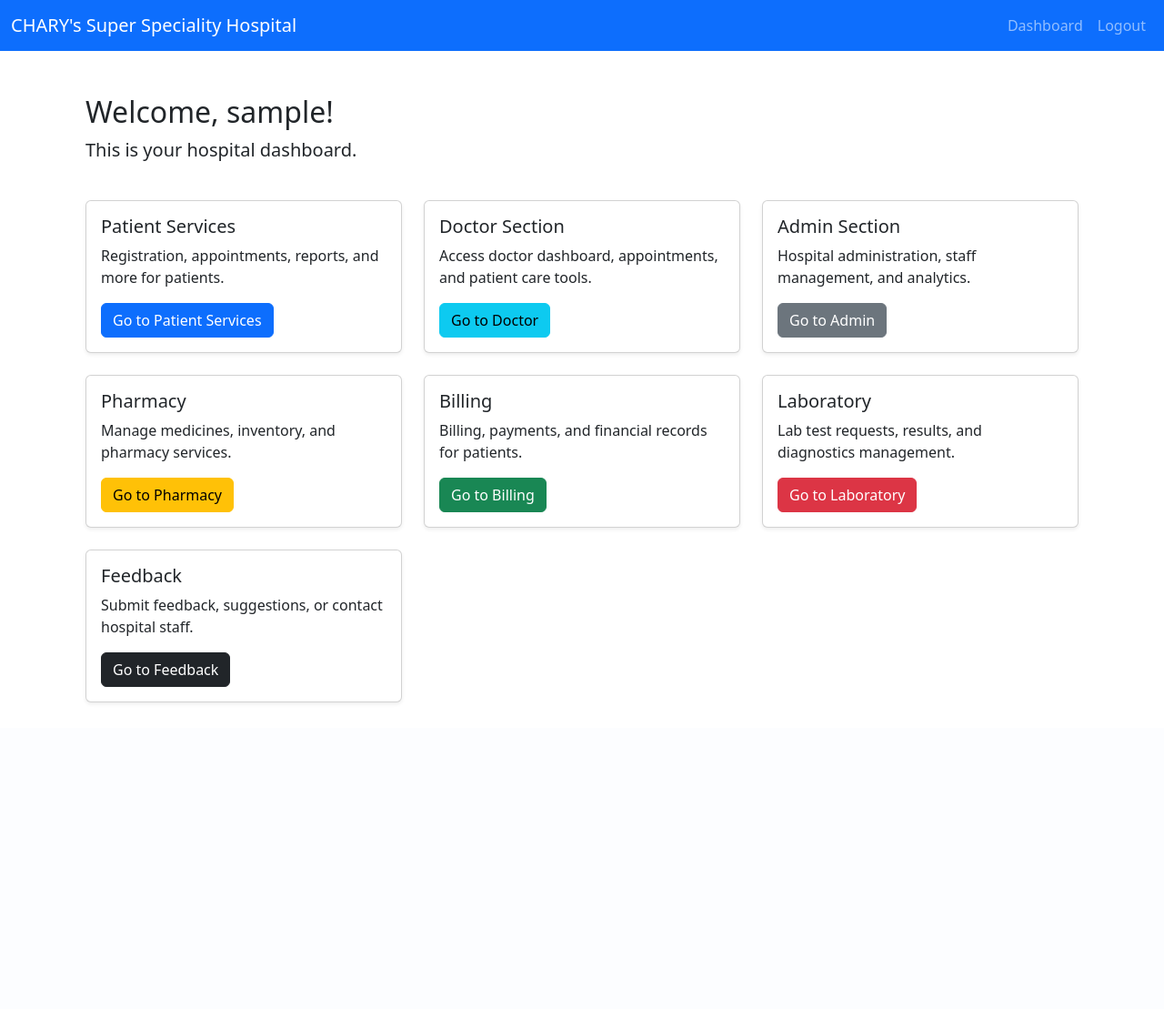
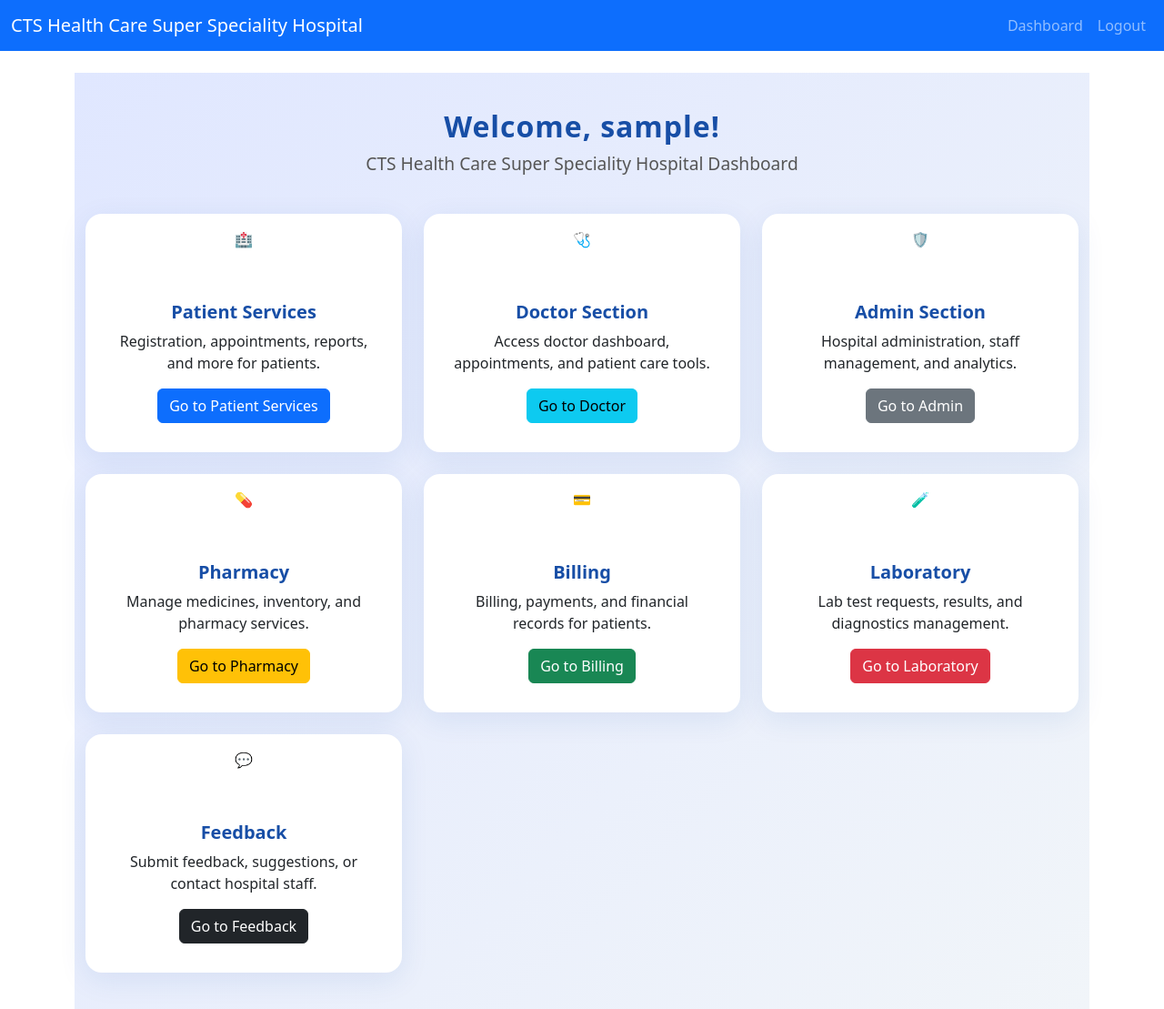
Before and after one commit to sriramoji45/CascadeProjects-vibecode-venkat, a Flask app: page /dashboard in a window 1280 px wide. Shown: the whole page at 91% size. Before the commit the page ends 773 px from the top, so only its background shows below. Run offline with Flask 3, Linux system fonts and the light colour scheme; the visitor is signed in with stand-in values (Sample User, id 1).

Commit message:
feat: initial setup of hospital management system with user roles and dashboards

```diff
--- a/chary_hospital/app.py
+++ b/chary_hospital/app.py
@@ -44,18 +44,46 @@ def register():
 @app.route('/login', methods=['GET', 'POST'])
 def login():
     if current_user.is_authenticated:
-        return redirect(url_for('dashboard'))
+        # Redirect to the correct dashboard based on role
+        if current_user.role == 'doctor':
+            return redirect(url_for('doctor_dashboard'))
+        elif current_user.role == 'admin':
+            return redirect(url_for('admin_dashboard'))
+        else:
+            return redirect(url_for('patient_dashboard'))
     if request.method == 'POST':
         username = request.form['username']
         password = request.form['password']
-        user = User.query.filter_by(username=username).first()
+        role = request.form['role']
+        user = User.query.filter_by(username=username, role=role).first()
         if user and user.check_password(password):
             login_user(user)
             flash('Logged in successfully.')
-            return redirect(url_for('dashboard'))
+            # Redirect based on role
+            if user.role == 'doctor':
+                return redirect(url_for('doctor_dashboard'))
+            elif user.role == 'admin':
+                return redirect(url_for('admin_dashboard'))
+            else:
+                return redirect(url_for('patient_dashboard'))
         else:
-            flash('Invalid username or password.')
+            flash('Invalid username, password, or role.')
     return render_template('login.html')
+
+@app.route('/patient_dashboard')
+@login_required
+def patient_dashboard():
+    return render_template('patient_dashboard.html')
+
+@app.route('/doctor_dashboard')
+@login_required
+def doctor_dashboard():
+    return render_template('doctor_dashboard.html')
+
+@app.route('/admin_dashboard')
+@login_required
+def admin_dashboard():
+    return render_template('admin_dashboard.html')
 
 @app.route('/logout')
 @login_required
--- a/chary_hospital/models.py
+++ b/chary_hospital/models.py
@@ -6,6 +6,7 @@ class User(UserMixin, db.Model):
     id = db.Column(db.Integer, primary_key=True)
     username = db.Column(db.String(150), unique=True, nullable=False)
     password_hash = db.Column(db.String(256), nullable=False)
+    role = db.Column(db.String(20), nullable=False, default='patient')  # 'patient', 'doctor', 'admin'
 
     def set_password(self, password):
         self.password_hash = generate_password_hash(password)
--- a/chary_hospital/templates/base.html
+++ b/chary_hospital/templates/base.html
@@ -3,13 +3,13 @@
 <head>
     <meta charset="UTF-8">
     <meta name="viewport" content="width=device-width, initial-scale=1.0">
-    <title>CHARY's Super Speciality Hospital</title>
+    <title>CTS Health Care Super Speciality Hospital</title>
     <link href="https://cdn.jsdelivr.net/npm/bootstrap@5.3.0/dist/css/bootstrap.min.css" rel="stylesheet">
 </head>
 <body>
 <nav class="navbar navbar-expand-lg navbar-dark bg-primary">
   <div class="container-fluid">
-    <a class="navbar-brand" href="/">CHARY's Super Speciality Hospital</a>
+    <a class="navbar-brand" href="/">CTS Health Care Super Speciality Hospital</a>
     <button class="navbar-toggler" type="button" data-bs-toggle="collapse" data-bs-target="#navbarNav" aria-controls="navbarNav" aria-expanded="false" aria-label="Toggle navigation">
       <span class="navbar-toggler-icon"></span>
     </button>
--- a/chary_hospital/templates/dashboard.html
+++ b/chary_hospital/templates/dashboard.html
@@ -1,15 +1,62 @@
 {% extends 'base.html' %}
 {% block content %}
-<div class="container py-4">
-    <div class="row mb-4">
-        <div class="col">
+<style>
+.dashboard-bg {
+    min-height: 100vh;
+    background: linear-gradient(135deg, #e0e7ff 0%, #f1f5f9 100%);
+    padding-top: 40px;
+    padding-bottom: 40px;
+}
+.dashboard-header {
+    text-align: center;
+    margin-bottom: 2.5rem;
+}
+.dashboard-header h2 {
+    font-weight: 700;
+    color: #174ea6;
+    letter-spacing: 1px;
+    margin-bottom: 0.5rem;
+}
+.dashboard-header p {
+    color: #555;
+    font-size: 1.2rem;
+    margin-bottom: 0;
+}
+.card.dashboard-card {
+    border: none;
+    border-radius: 18px;
+    box-shadow: 0 8px 32px rgba(23, 78, 166, 0.09);
+    transition: transform 0.18s, box-shadow 0.18s;
+    background: #fff;
+    overflow: hidden;
+}
+.card.dashboard-card:hover {
+    transform: translateY(-6px) scale(1.03);
+    box-shadow: 0 16px 48px rgba(23, 78, 166, 0.14);
+}
+.dashboard-icon {
+    width: 48px;
+    height: 48px;
+    margin-bottom: 16px;
+    display: block;
+    margin-left: auto;
+    margin-right: auto;
+}
+.card-title {
+    font-weight: 600;
+    color: #174ea6;
+}
+</style>
+<div class="dashboard-bg">
+  <div class="container">
+    <div class="dashboard-header">
       <h2>Welcome, {{ current_user.username }}!</h2>
-            <p class="lead">This is your hospital dashboard.</p>
-        </div>
+      <p>CTS Health Care Super Speciality Hospital Dashboard</p>
     </div>
     <div class="row g-4">
       <div class="col-md-6 col-lg-4">
-            <div class="card shadow-sm h-100">
+        <div class="card dashboard-card h-100 text-center p-3">
+          <span class="dashboard-icon">🏥</span>
           <div class="card-body">
             <h5 class="card-title">Patient Services</h5>
             <p class="card-text">Registration, appointments, reports, and more for patients.</p>
@@ -18,7 +65,8 @@
         </div>
       </div>
       <div class="col-md-6 col-lg-4">
-            <div class="card shadow-sm h-100">
+        <div class="card dashboard-card h-100 text-center p-3">
+          <span class="dashboard-icon">🩺</span>
           <div class="card-body">
             <h5 class="card-title">Doctor Section</h5>
             <p class="card-text">Access doctor dashboard, appointments, and patient care tools.</p>
@@ -27,7 +75,8 @@
         </div>
       </div>
       <div class="col-md-6 col-lg-4">
-            <div class="card shadow-sm h-100">
+        <div class="card dashboard-card h-100 text-center p-3">
+          <span class="dashboard-icon">🛡️</span>
           <div class="card-body">
             <h5 class="card-title">Admin Section</h5>
             <p class="card-text">Hospital administration, staff management, and analytics.</p>
@@ -36,7 +85,8 @@
         </div>
       </div>
       <div class="col-md-6 col-lg-4">
-            <div class="card shadow-sm h-100">
+        <div class="card dashboard-card h-100 text-center p-3">
+          <span class="dashboard-icon">💊</span>
           <div class="card-body">
             <h5 class="card-title">Pharmacy</h5>
             <p class="card-text">Manage medicines, inventory, and pharmacy services.</p>
@@ -45,7 +95,8 @@
         </div>
       </div>
       <div class="col-md-6 col-lg-4">
-            <div class="card shadow-sm h-100">
+        <div class="card dashboard-card h-100 text-center p-3">
+          <span class="dashboard-icon">💳</span>
           <div class="card-body">
             <h5 class="card-title">Billing</h5>
             <p class="card-text">Billing, payments, and financial records for patients.</p>
@@ -54,7 +105,8 @@
         </div>
       </div>
       <div class="col-md-6 col-lg-4">
-            <div class="card shadow-sm h-100">
+        <div class="card dashboard-card h-100 text-center p-3">
+          <span class="dashboard-icon">🧪</span>
           <div class="card-body">
             <h5 class="card-title">Laboratory</h5>
             <p class="card-text">Lab test requests, results, and diagnostics management.</p>
@@ -63,7 +115,8 @@
         </div>
       </div>
       <div class="col-md-6 col-lg-4">
-            <div class="card shadow-sm h-100">
+        <div class="card dashboard-card h-100 text-center p-3">
+          <span class="dashboard-icon">💬</span>
           <div class="card-body">
             <h5 class="card-title">Feedback</h5>
             <p class="card-text">Submit feedback, suggestions, or contact hospital staff.</p>
@@ -73,4 +126,5 @@
       </div>
     </div>
   </div>
+</div>
 {% endblock %}
--- a/chary_hospital/templates/index.html
+++ b/chary_hospital/templates/index.html
@@ -27,7 +27,7 @@
 </style>
 <div class="hero-bg">
   <div class="container hero-content text-center py-5">
-    <h1 class="display-4">CHARY's Super Speciality Hospital Management System</h1>
+    <h1 class="display-4">CTS Health Care Super Speciality Hospital Management System</h1>
     <p class="lead">Manage patients, view history, and streamline hospital operations.</p>
     {% if not current_user.is_authenticated %}
       <a class="btn btn-primary btn-lg" href="/login" role="button">Login</a>
```
Also changed, not shown: chary_hospital/templates/admin_dashboard.html (added, +13 -0 lines), chary_hospital/templates/doctor_dashboard.html (added, +10 -0 lines), chary_hospital/templates/login.html (+8 -0 lines), chary_hospital/templates/patient_dashboard.html (added, +11 -0 lines), chary_hospital/README.md. Lines whose indentation alone changed are shown as unchanged.
